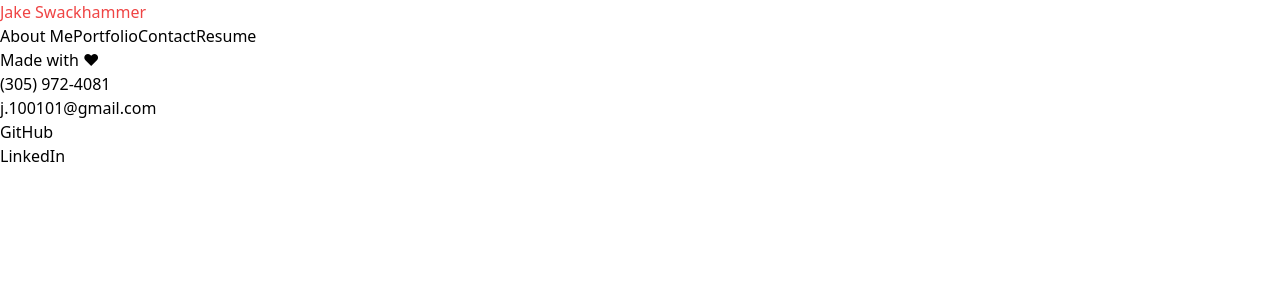
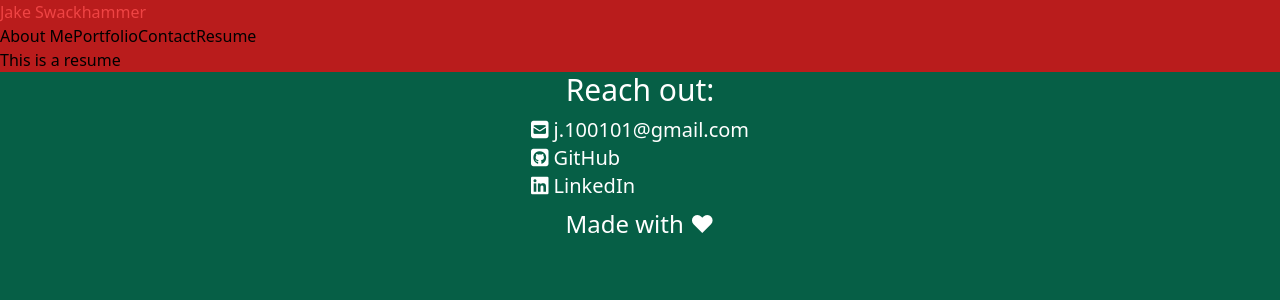
Before and after one commit to graybishop/react-portfolio, a React (Create React App) app: page / in a window 1280 px wide. Both pictures are taken after a click on the button "Resume". Shown: the top 300 px of the page. Built offline with nearby package versions, Linux system fonts and the light colour scheme.

Commit message:
setting up footer and base style, set up resume page

```diff
--- a/public/index.html
+++ b/public/index.html
@@ -11,9 +11,10 @@
     />
     <link rel="apple-touch-icon" href="%PUBLIC_URL%/logo192.png" />
     <link rel="manifest" href="%PUBLIC_URL%/manifest.json" />
+    <script src="https://kit.fontawesome.com/659c2c0d94.js" crossorigin="anonymous"></script>
     <title>Jake's Portfolio</title>
   </head>
-  <body>
-    <div id="root"></div>
+  <body class="h-screen">
+    <div id="root" class="h-full bg-red-700"></div>
   </body>
 </html>
--- a/src/App.js
+++ b/src/App.js
@@ -4,6 +4,7 @@ import Header from './components/page-components/Header.js';
 import About from './components/About/About.js';
 import Contact from './components/Contact/Contact.js';
 import Footer from './components/page-components/Footer.js';
+import Resume from './components/Resume/Resume.js';
 
 
 function App() {
@@ -19,6 +20,8 @@ function App() {
         return <Portfolio />
       case pages[2]:
         return <Contact />
+      case pages[3]:
+        return <Resume />
 
       default:
         break;
@@ -28,7 +31,7 @@ function App() {
   let navigationProps = {pages, setCurrentPage}
 
   return (
-    <div>
+    <div className='flex flex-col h-full'>
       <Header navigationProps={navigationProps}/>
       {renderSection()}
       <Footer />
--- /dev/null
+++ b/src/components/Resume/Resume.js
@@ -0,0 +1,7 @@
+const Resume = () => {
+  return(
+    <div>This is a resume</div>
+  )
+}
+
+export default Resume
--- a/src/components/RoughCopy.js
+++ b/src/components/RoughCopy.js
@@ -23,7 +23,6 @@ const RoughCopy = (props) => {
         <section class="contact" id="contact">
             <h2 class="section-header">Contact</h2>
             <ul class="flex-child">
-                <li><a href="tel:305-972-4081">(305) 972-4081</a></li>
                 <li><a href="mailto:j.100101@gmail.com">j.100101@gmail.com</a></li>
                 <li><a href="https://github.com/GrayBishop" target="_blank" rel="noreferrer">GitHub</a></li>
                 <li><a href="https://www.linkedin.com/in/jake-s-285670218/" target="_blank" rel="noreferrer">LinkedIn</a></li>
--- a/src/components/page-components/Footer.js
+++ b/src/components/page-components/Footer.js
@@ -1,13 +1,13 @@
 const Footer = () => {
   return (
-    <div>
-      <p>Made with ❤</p>
-      <ul>
-        <li><a href="tel:305-972-4081">(305) 972-4081</a></li>
-        <li><a href="mailto:j.100101@gmail.com">j.100101@gmail.com</a></li>
-        <li><a href="https://github.com/GrayBishop" target="_blank" rel="noreferrer">GitHub</a></li>
-        <li><a href="https://www.linkedin.com/in/jake-s-285670218/" target="_blank" rel="noreferrer">LinkedIn</a></li>
+    <div className='flex-grow bg-green-800 flex flex-col items-center gap-2 text-white'>
+      <h2 className='text-3xl'>Reach out:</h2>
+      <ul className='text-xl'>
+        <li><a href="mailto:j.100101@gmail.com"><i class="fas fa-envelope-square"></i> j.100101@gmail.com</a></li>
+        <li><a href="https://github.com/GrayBishop" target="_blank" rel="noreferrer"><i class="fab fa-github-square"></i> GitHub</a></li>
+        <li><a href="https://www.linkedin.com/in/jake-s-285670218/" target="_blank" rel="noreferrer"><i class="fab fa-linkedin"></i> LinkedIn</a></li>
       </ul>
+      <p className='text-2xl'>Made with ❤</p>
     </div>
   );
 };
```
